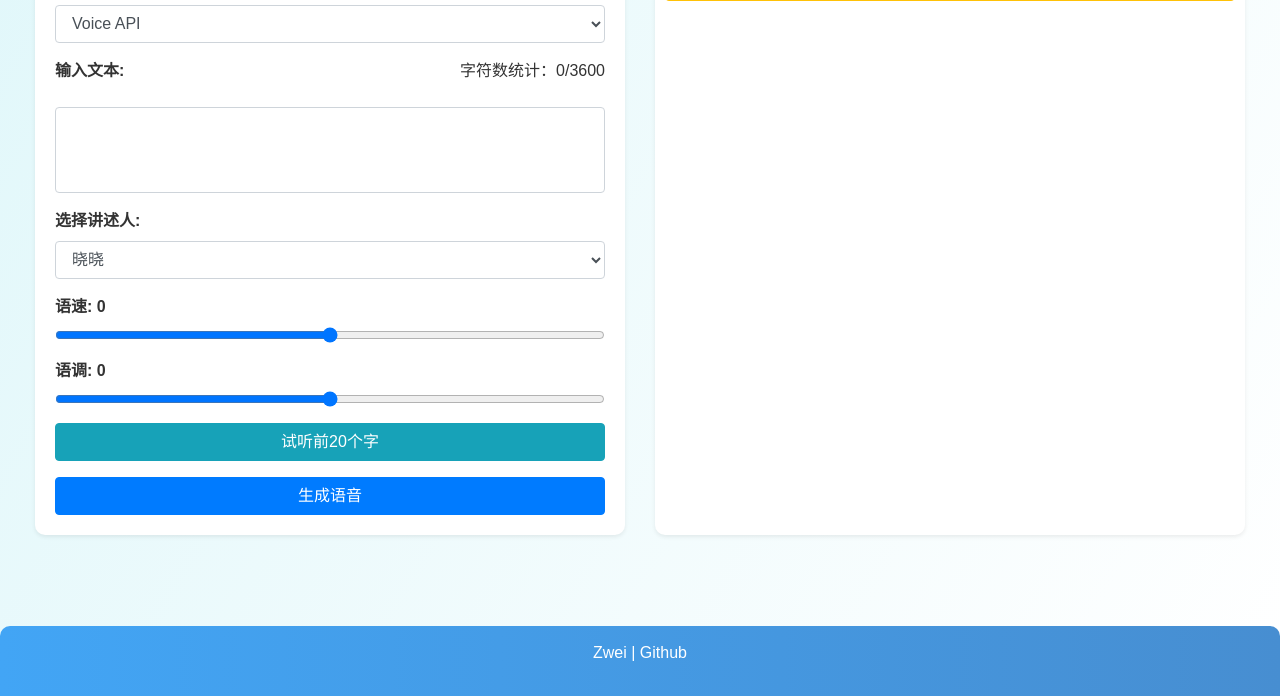
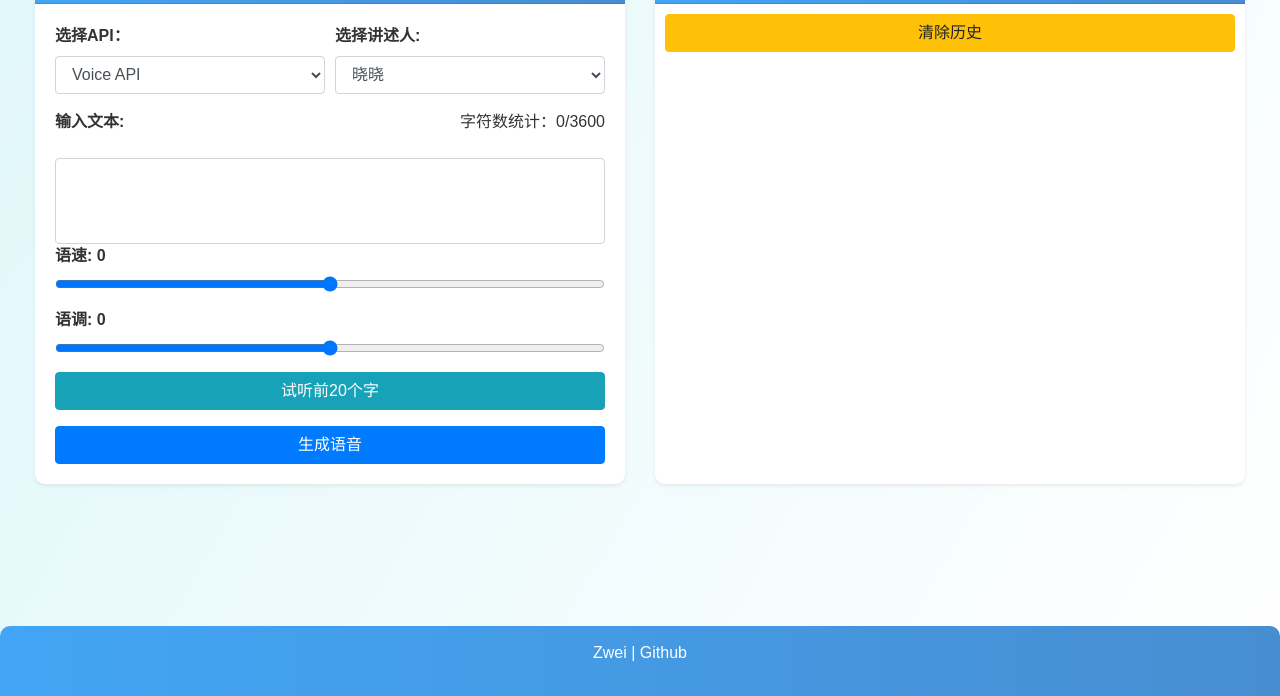
Before and after one commit to bestZwei/text2voice-web, a plain HTML site: page index.html in a window 1280 px wide. Shown: the part 190-886 px from the top of the page. Drawn offline with nearby package versions, Linux system fonts and the light colour scheme.

Commit message:
布局调整测试

```diff
--- a/index.html
+++ b/index.html
@@ -20,12 +20,19 @@
                 </div>
                 <div class="card-body">
                     <form id="text2voice-form">
-                        <!-- API选择 -->
-                        <div class="form-group">
-                            <label for="api">选择API：</label>
-                            <select class="form-control" id="api" required>
-                                <option value="voice-api">Voice API</option>
-                            </select>
+                        <div class="form-row">
+                            <!-- API选择 -->
+                            <div class="form-group col-md-6">
+                                <label for="api">选择API：</label>
+                                <select class="form-control" id="api" required>
+                                    <option value="voice-api">Voice API</option>
+                                </select>
+                            </div>
+                            <!-- 选择讲述人 -->
+                            <div class="form-group col-md-6">
+                                <label for="speaker">选择讲述人:</label>
+                                <select class="form-control" id="speaker" required></select>
+                            </div>
                         </div>
                         <div id="commonParams">
                             <div class="form-group d-flex justify-content-between">
@@ -33,10 +40,6 @@
                                 <span id="charCount">字符数统计：0/3600</span>
                             </div>
                             <textarea class="form-control" id="text" rows="3" required maxlength="3600"></textarea>
-                            <div class="form-group mt-3">
-                                <label for="speaker">选择讲述人:</label>
-                                <select class="form-control" id="speaker" required></select>
-                            </div>
                         </div>
                         <div id="voiceapiParams">
                             <div class="form-group">
```
